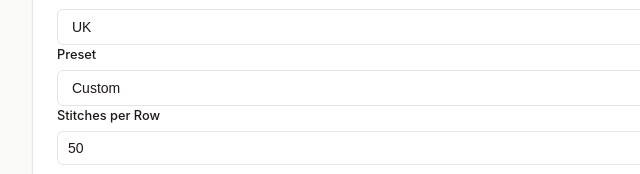
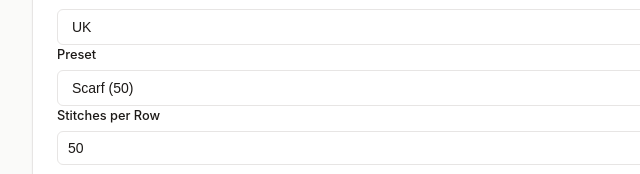
Before and after one commit to mahood73/TempStitch, a website with bundled scripts: page index.html in a window 1280 px wide. Shown: the part 567-741 px from the top of the page, 268-908 px from the left. Built offline with nearby package versions, Linux system fonts and the light colour scheme.

Commit message:
Default stitch preset to scarf
Co-Authored-By: Claude <noreply@anthropic.com>

```diff
--- a/index.html
+++ b/index.html
@@ -78,7 +78,7 @@
                         <label for="stitch-preset">Preset</label>
                         <select id="stitch-preset">
                             <option value="">Custom</option>
-                            <option value="50">Scarf (50)</option>
+                            <option value="50" selected>Scarf (50)</option>
                             <option value="200">Blanket (200)</option>
                         </select>
                     </div>
```
